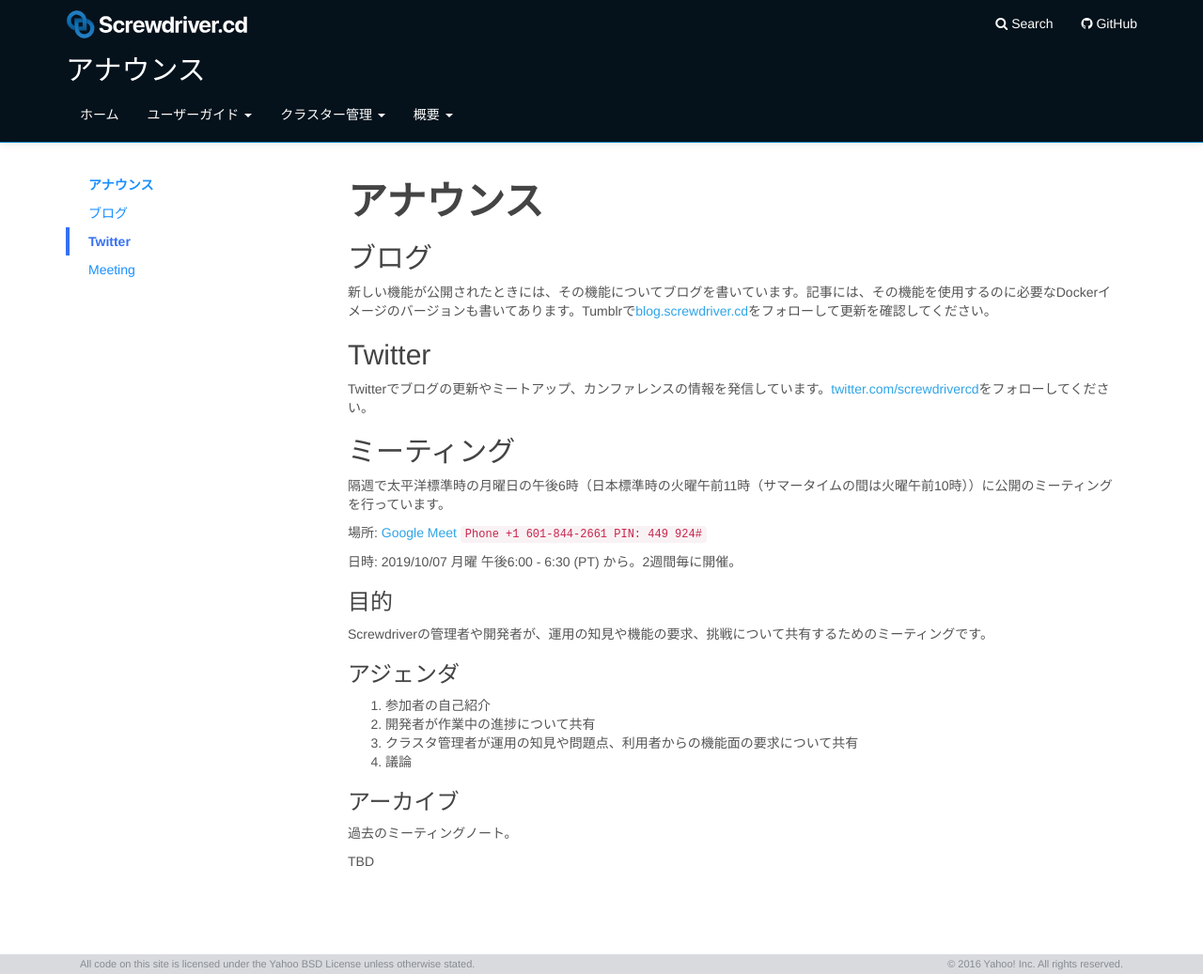
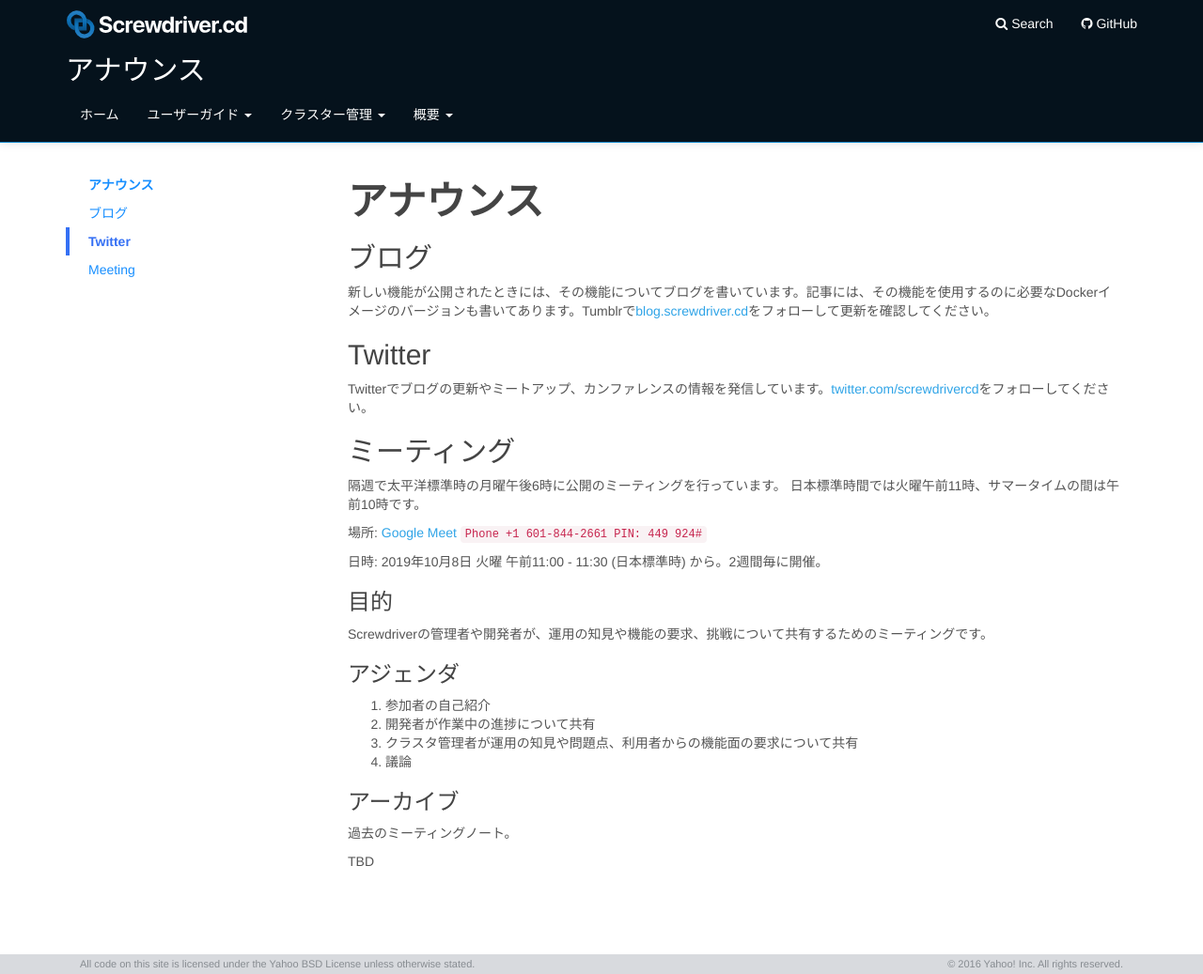
Before and after one commit to screwdriver-cd/guide, a Jekyll site: the page built from docs/ja/about/announcements.md, in a window 1280 px wide and 1037 px high. Shown: the whole window at 94% size. Built offline with Jekyll 4.4.1, drawn with Linux system fonts in a browser that asks for light colours.

Commit message:
Update announcements.md

```diff
--- a/docs/ja/about/announcements.md
+++ b/docs/ja/about/announcements.md
@@ -23,12 +23,13 @@ toc:
 Twitterでブログの更新やミートアップ、カンファレンスの情報を発信しています。[twitter.com/screwdrivercd](https://twitter.com/screwdrivercd)をフォローしてください。
 
 ## ミーティング
-隔週で太平洋標準時の月曜日の午後6時（日本標準時の火曜午前11時（サマータイムの間は火曜午前10時））に公開のミーティングを行っています。
+隔週で太平洋標準時の月曜午後6時に公開のミーティングを行っています。
+日本標準時間では火曜午前11時、サマータイムの間は午前10時です。
 
 場所: [Google Meet](https://meet.google.com/rwo-ynwh-xqy?hs=122)
       `Phone +1 601-844-2661 PIN: 449 924#`
 
-日時: 2019/10/07 月曜 午後6:00 - 6:30 (PT) から。2週間毎に開催。
+日時: 2019年10月8日 火曜 午前11:00 - 11:30 (日本標準時)  から。2週間毎に開催。
 
 ### 目的
 Screwdriverの管理者や開発者が、運用の知見や機能の要求、挑戦について共有するためのミーティングです。
```
